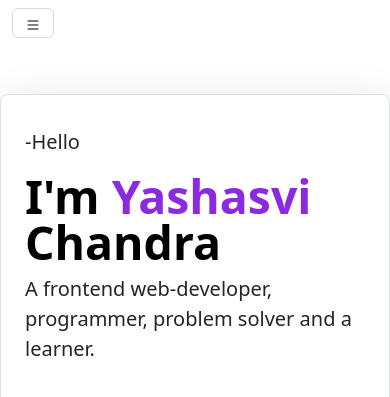
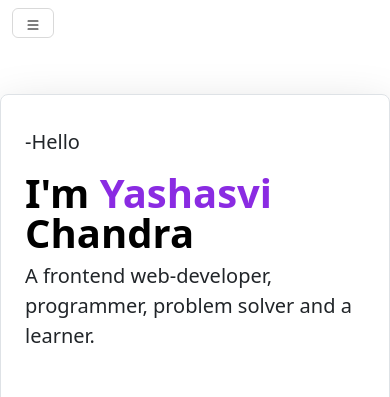
Before and after one commit to Yasha5vi/Port-folio, a plain HTML site: page index.html in a window 390 px wide. Shown: the top 397 px of the page. Drawn offline with nearby package versions, Linux system fonts and the light colour scheme.

Commit message:
Update style.css

```diff
--- a/style.css
+++ b/style.css
@@ -94,4 +94,6 @@
     .proj{
         padding: 10px;
     }
+    .main{
+        font-size:2.5rem;
 }
```
